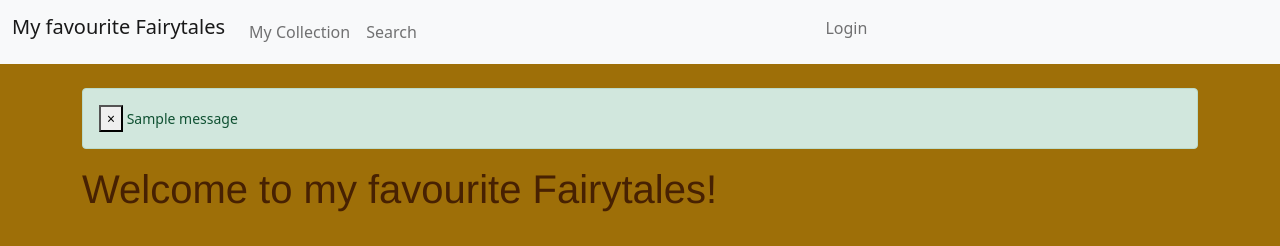
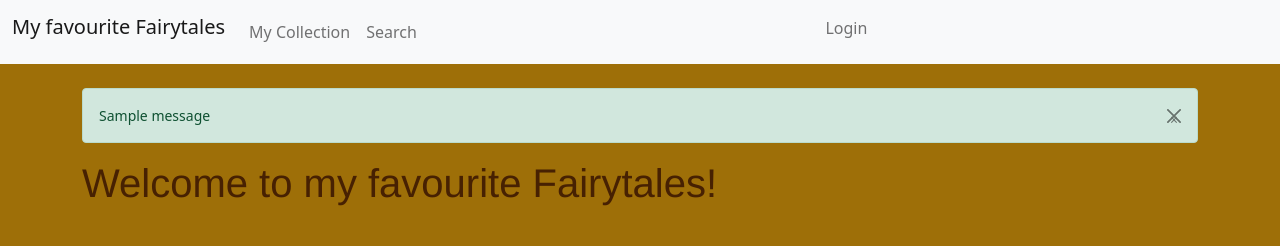
Before and after one commit to MarieEngel/fairytales, a Django app: page /fairytales/ in a window 1280 px wide. Shown: the top 246 px of the page. Run offline with Django 3.2, Linux system fonts and the light colour scheme; tables that the repository leaves empty hold one stand-in row (values such as "Sample post"); one stand-in notice (Sample message) is shown; parts of the project's set-up code (start-up, migrations or seed data) failed here and were passed over.

Commit message:
made dismissable

```diff
--- a/fairytales/templates/fairytales/messages.html
+++ b/fairytales/templates/fairytales/messages.html
@@ -1,9 +1,10 @@
+
 {%if messages%}
     {% for message in messages %}
         <small>
         <div class="container-fluid p-0">
-        <div class="alert {{ message.tags }} alert-dismissible" role="alert" >
-            <button type="button" class="close" data-dismiss="alert" aria-label="Close">
+        <div class="alert {{ message.tags }} alert-dismissible fade show" role="alert" >
+            <button  class="btn-close" data-bs-dismiss="alert" aria-label="Close">
             <span aria-hidden="true">×</span>
             </button>
             {{ message }}
```
